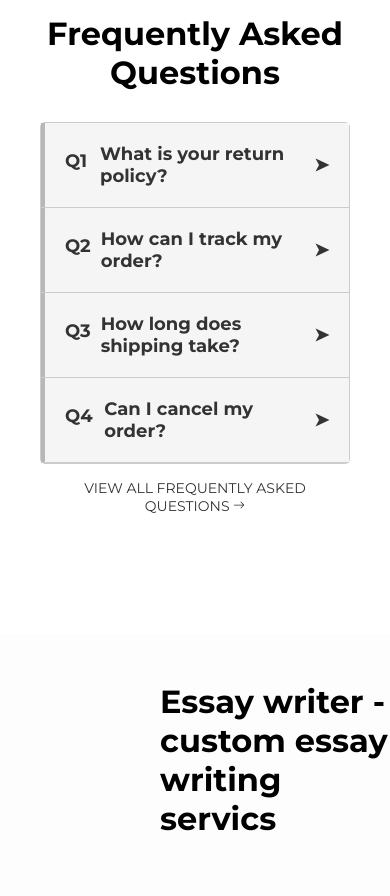
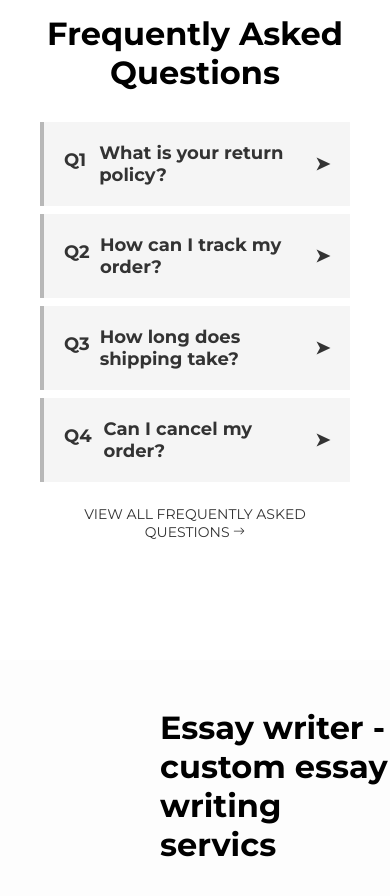
Before and after one commit to burhanrepos/front-end-angular, an Angular app: page / in a window 390 px wide. Shown: the part 2000-2896 px from the top of the page. Built offline with nearby package versions, Linux system fonts and the light colour scheme.

Commit message:
faq responsive

```diff
--- a/src/app/components/faq/faq.component.css
+++ b/src/app/components/faq/faq.component.css
@@ -17,14 +17,13 @@
 
 /* Accordion container */
 .faq-accordion {
-  border: 1px solid #ccc;
   border-radius: 5px;
 }
 
 /* FAQ item container */
 .faq-item {
-  border-bottom: 1px solid #ccc;
   position: relative;
+  margin-bottom: 8px;
 }
 
 /* FAQ question container */
--- a/src/app/components/faq/faq.component.html
+++ b/src/app/components/faq/faq.component.html
@@ -2,7 +2,8 @@
 <div class="faq-container">
   <h1 class="faq-title">Frequently Asked Questions</h1>
   <div class="faq-accordion">
-    <div class="faq-item" *ngFor="let question of faqs; let i = index;">
+    <div *ngFor="let question of faqs; let i = index;">
+      <div class="faq-item">
         <div class="faq-question-container" [class.active]="question.active" (click)="toggleAccordion(i)">
           <div class="faq-question-label">
             <div class="faq-question-header">Q{{ i + 1 }}</div>
@@ -15,6 +16,7 @@
         </div>
       </div>
     </div>
+  </div>
   <div class="show-all-button" >VIEW ALL FREQUENTLY ASKED QUESTIONS
 
     <svg xmlns="http://www.w3.org/2000/svg" width="12" height="12" fill="currentColor" class="bi bi-arrow-right" viewBox="0 0 16 16"> <path fill-rule="evenodd" d="M1 8a.5.5 0 0 1 .5-.5h11.793l-3.147-3.146a.5.5 0 0 1 .708-.708l4 4a.5.5 0 0 1 0 .708l-4 4a.5.5 0 0 1-.708-.708L13.293 8.5H1.5A.5.5 0 0 1 1 8z"/> </svg>
```
Lines whose indentation alone changed are shown as unchanged.
